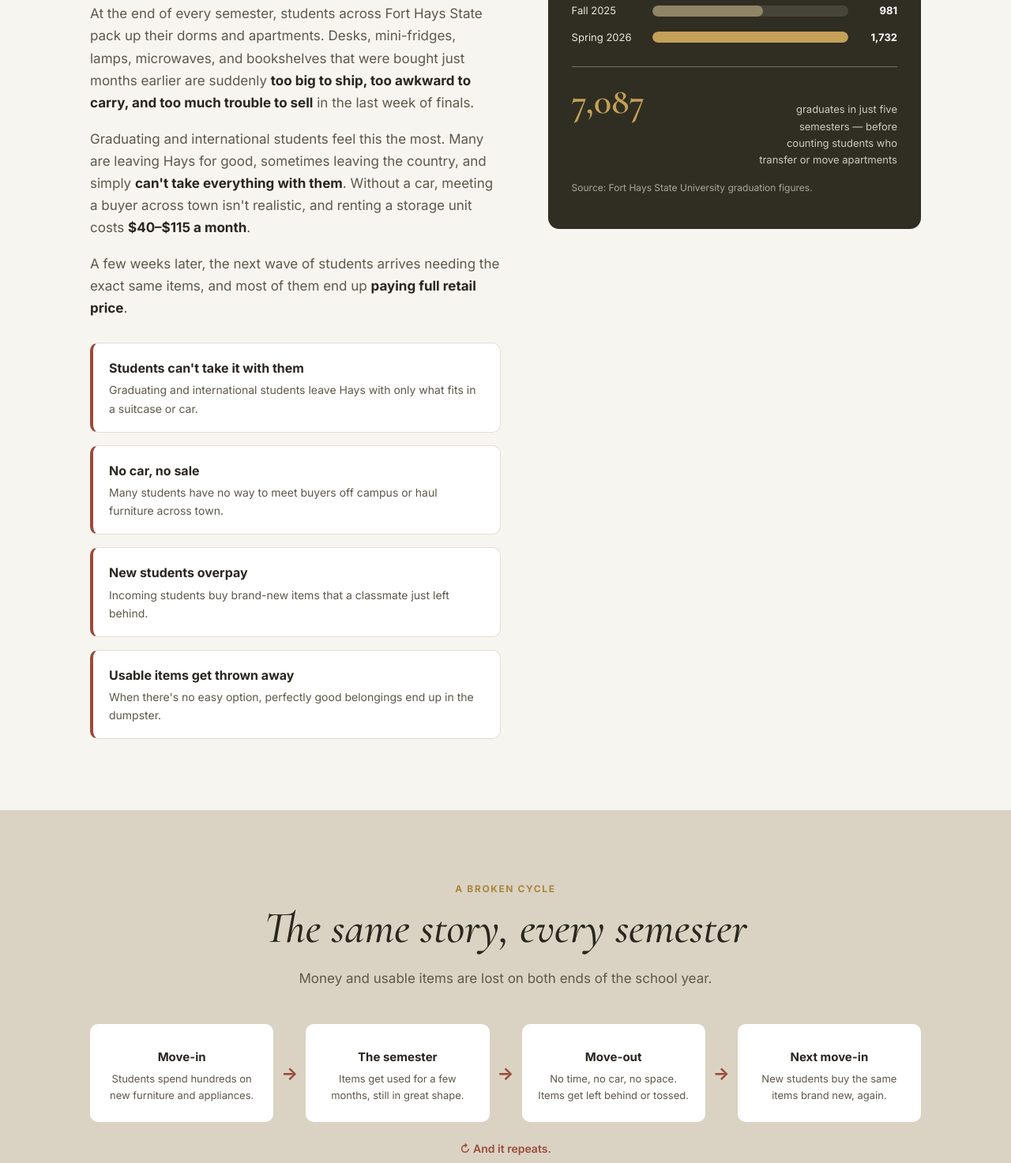
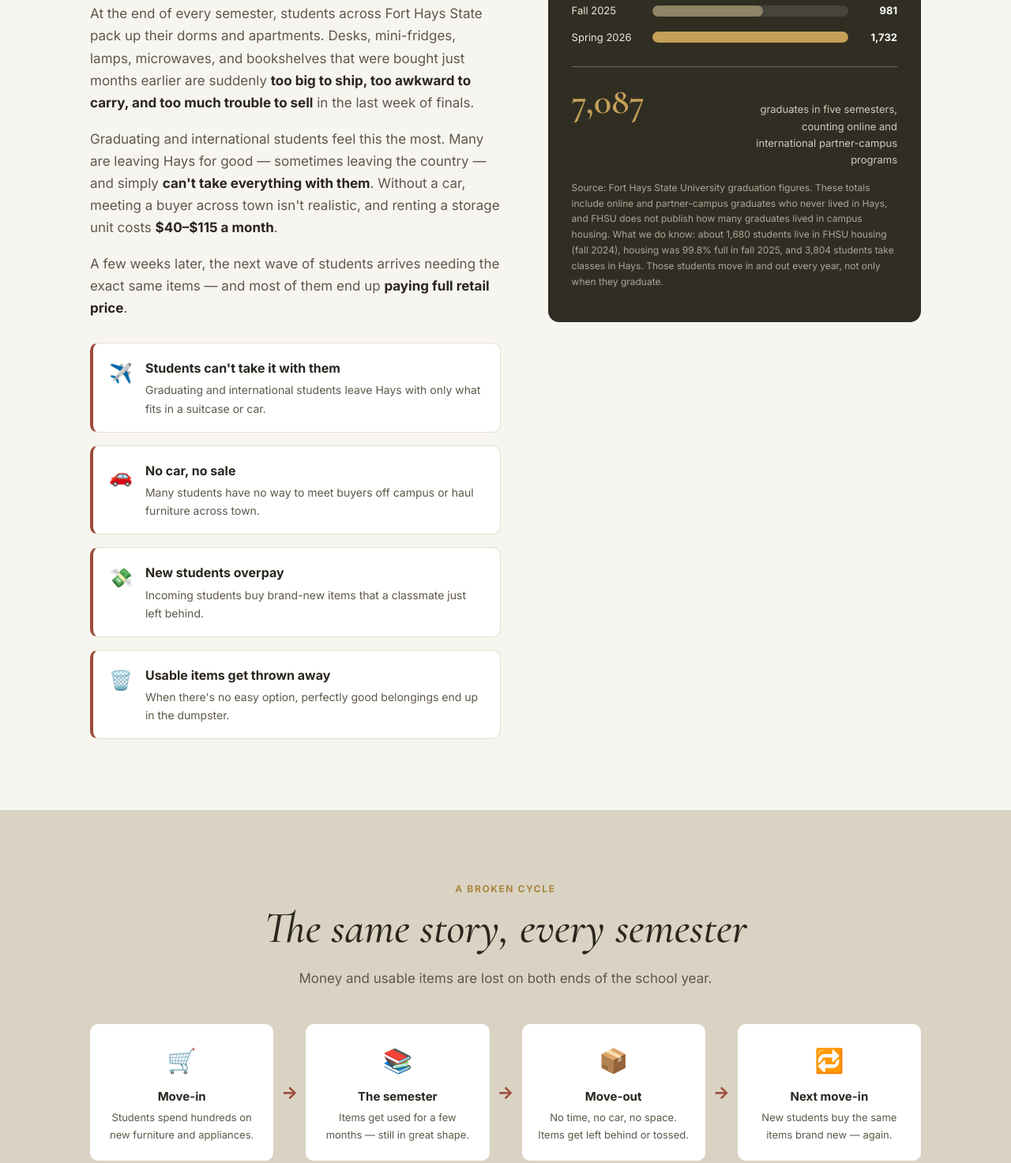
Before and after one commit to Kroesna-S/HomeBoundDemo, a plain HTML site: page about.html in a window 1280 px wide. Shown: the part 852-2325 px from the top of the page at 79% size. Drawn offline with nearby package versions, Linux system fonts and the light colour scheme.

Commit message:
Improve text clarity and consistency in about.html
Updated text for clarity and consistency throughout the document.

```diff
--- a/about.html
+++ b/about.html
@@ -184,7 +184,7 @@
 </head>
 <body>
 
-  <div class="notice">Concept prototype for INF 300 - not a live product.</div>
+  <div class="notice">Concept prototype for INF 300 — not a live product.</div>
 
   <nav class="navbar">
     <div class="wrap">
@@ -220,20 +220,20 @@
         <span class="kicker">The Problem</span>
         <h2 class="title">Thousands of students move out. Their stuff often doesn't make it.</h2>
         <p>At the end of every semester, students across Fort Hays State pack up their dorms and apartments. Desks, mini-fridges, lamps, microwaves, and bookshelves that were bought just months earlier are suddenly <strong>too big to ship, too awkward to carry, and too much trouble to sell</strong> in the last week of finals.</p>
-        <p>Graduating and international students feel this the most. Many are leaving Hays for good, sometimes leaving the country, and simply <strong>can't take everything with them</strong>. Without a car, meeting a buyer across town isn't realistic, and renting a storage unit costs <strong>$40–$115 a month</strong>.</p>
-        <p>A few weeks later, the next wave of students arrives needing the exact same items, and most of them end up <strong>paying full retail price</strong>.</p>
+        <p>Graduating and international students feel this the most. Many are leaving Hays for good — sometimes leaving the country — and simply <strong>can't take everything with them</strong>. Without a car, meeting a buyer across town isn't realistic, and renting a storage unit costs <strong>$40–$115 a month</strong>.</p>
+        <p>A few weeks later, the next wave of students arrives needing the exact same items — and most of them end up <strong>paying full retail price</strong>.</p>
 
         <div class="pain-list">
-          <div class="pain"><div><h3>Students can't take it with them</h3><p>Graduating and international students leave Hays with only what fits in a suitcase or car.</p></div></div>
-          <div class="pain"><div><h3>No car, no sale</h3><p>Many students have no way to meet buyers off campus or haul furniture across town.</p></div></div>
-          <div class="pain"><div><h3>New students overpay</h3><p>Incoming students buy brand-new items that a classmate just left behind.</p></div></div>
-          <div class="pain"><div><h3>Usable items get thrown away</h3><p>When there's no easy option, perfectly good belongings end up in the dumpster.</p></div></div>
+          <div class="pain"><div class="ic">✈️</div><div><h3>Students can't take it with them</h3><p>Graduating and international students leave Hays with only what fits in a suitcase or car.</p></div></div>
+          <div class="pain"><div class="ic">🚗</div><div><h3>No car, no sale</h3><p>Many students have no way to meet buyers off campus or haul furniture across town.</p></div></div>
+          <div class="pain"><div class="ic">💸</div><div><h3>New students overpay</h3><p>Incoming students buy brand-new items that a classmate just left behind.</p></div></div>
+          <div class="pain"><div class="ic">🗑️</div><div><h3>Usable items get thrown away</h3><p>When there's no easy option, perfectly good belongings end up in the dumpster.</p></div></div>
         </div>
       </div>
 
       <aside class="chart-card reveal" aria-label="FHSU graduates per semester">
         <h3>The scale of move-out</h3>
-        <p class="sub">FHSU graduates per semester — each one a potential move-out.</p>
+        <p class="sub">FHSU graduates per semester, across all programs.</p>
         <div class="bars" id="bars">
           <div class="bar-row spring" data-v="1666"><span>Spring 2024</span><div class="bar-track"><div class="bar-fill"></div></div><b>1,666</b></div>
           <div class="bar-row fall"   data-v="1017"><span>Fall 2024</span><div class="bar-track"><div class="bar-fill"></div></div><b>1,017</b></div>
@@ -243,9 +243,9 @@
         </div>
         <div class="total">
           <b>7,087</b>
-          <span>graduates in just five semesters — before counting students who transfer or move apartments</span>
+          <span>graduates in five semesters, counting online and international partner-campus programs</span>
         </div>
-        <p class="chart-note">Source: Fort Hays State University graduation figures.</p>
+        <p class="chart-note">Source: Fort Hays State University graduation figures. These totals include online and partner-campus graduates who never lived in Hays, and FHSU does not publish how many graduates lived in campus housing. What we do know: about 1,680 students live in FHSU housing (fall 2024), housing was 99.8% full in fall 2025, and 3,804 students take classes in Hays. Those students move in and out every year, not only when they graduate.</p>
       </aside>
     </div>
   </section>
@@ -259,13 +259,13 @@
         <p>Money and usable items are lost on both ends of the school year.</p>
       </div>
       <div class="cycle-row reveal">
-        <div class="cycle-step"><h4>Move-in</h4><p>Students spend hundreds on new furniture and appliances.</p></div>
+        <div class="cycle-step"><div class="ic">🛒</div><h4>Move-in</h4><p>Students spend hundreds on new furniture and appliances.</p></div>
         <div class="arrow">→</div>
-        <div class="cycle-step"><h4>The semester</h4><p>Items get used for a few months, still in great shape.</p></div>
+        <div class="cycle-step"><div class="ic">📚</div><h4>The semester</h4><p>Items get used for a few months — still in great shape.</p></div>
         <div class="arrow">→</div>
-        <div class="cycle-step"><h4>Move-out</h4><p>No time, no car, no space. Items get left behind or tossed.</p></div>
+        <div class="cycle-step"><div class="ic">📦</div><h4>Move-out</h4><p>No time, no car, no space. Items get left behind or tossed.</p></div>
         <div class="arrow">→</div>
-        <div class="cycle-step"><h4>Next move-in</h4><p>New students buy the same items brand new, again.</p></div>
+        <div class="cycle-step"><div class="ic">🔁</div><h4>Next move-in</h4><p>New students buy the same items brand new — again.</p></div>
       </div>
       <p class="repeat">↻ And it repeats.</p>
     </div>
@@ -276,7 +276,7 @@
     <div class="wrap">
       <div class="sol-intro narrow prose reveal">
         <span class="kicker">Our Solution</span>
-        <h2 class="title">HomeBound keeps belongings moving, from one student to the next.</h2>
+        <h2 class="title">HomeBound keeps belongings moving — from one student to the next.</h2>
         <p>HomeBound is a web and mobile marketplace <strong>built only for the FHSU community</strong>. Students and faculty can list, search, buy, and sell items with people they share a campus with. And for students who are leaving before their item sells, HomeBound offers <strong>temporary on-campus storage</strong>: drop it off, and we hold it, list it, and pay you when it sells.</p>
       </div>
 
@@ -284,7 +284,7 @@
         <div class="who reveal">
           <span class="badge">For sellers</span>
           <h3>Turn move-out into money</h3>
-          <p>Instead of leaving things behind, list them in under a minute, or leave them with us and head home.</p>
+          <p>Instead of leaving things behind, list them in under a minute — or leave them with us and head home.</p>
           <ul>
             <li>Free to list, 10% fee only when it sells</li>
             <li>Campus drop-off — no car needed</li>
```
